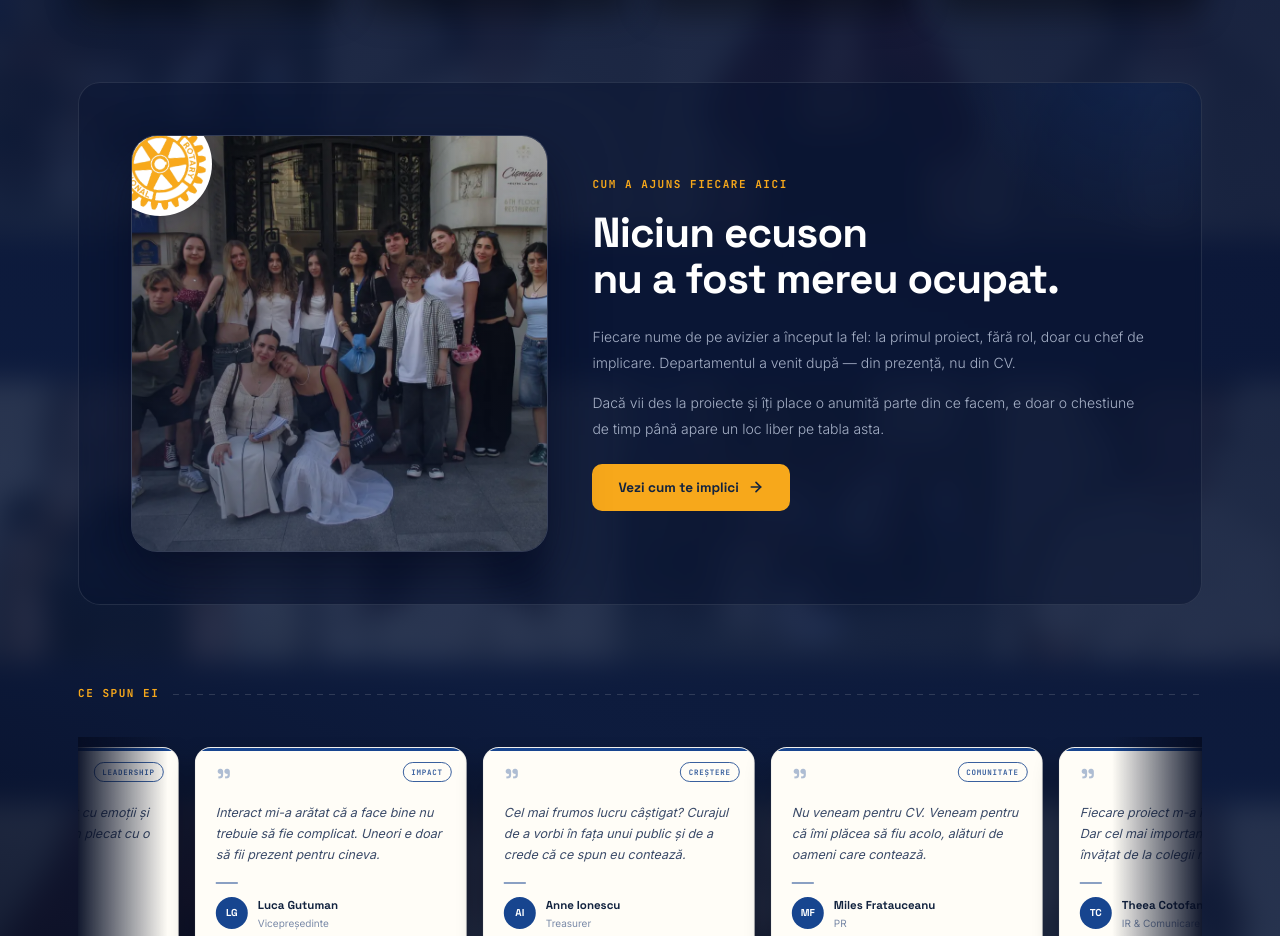
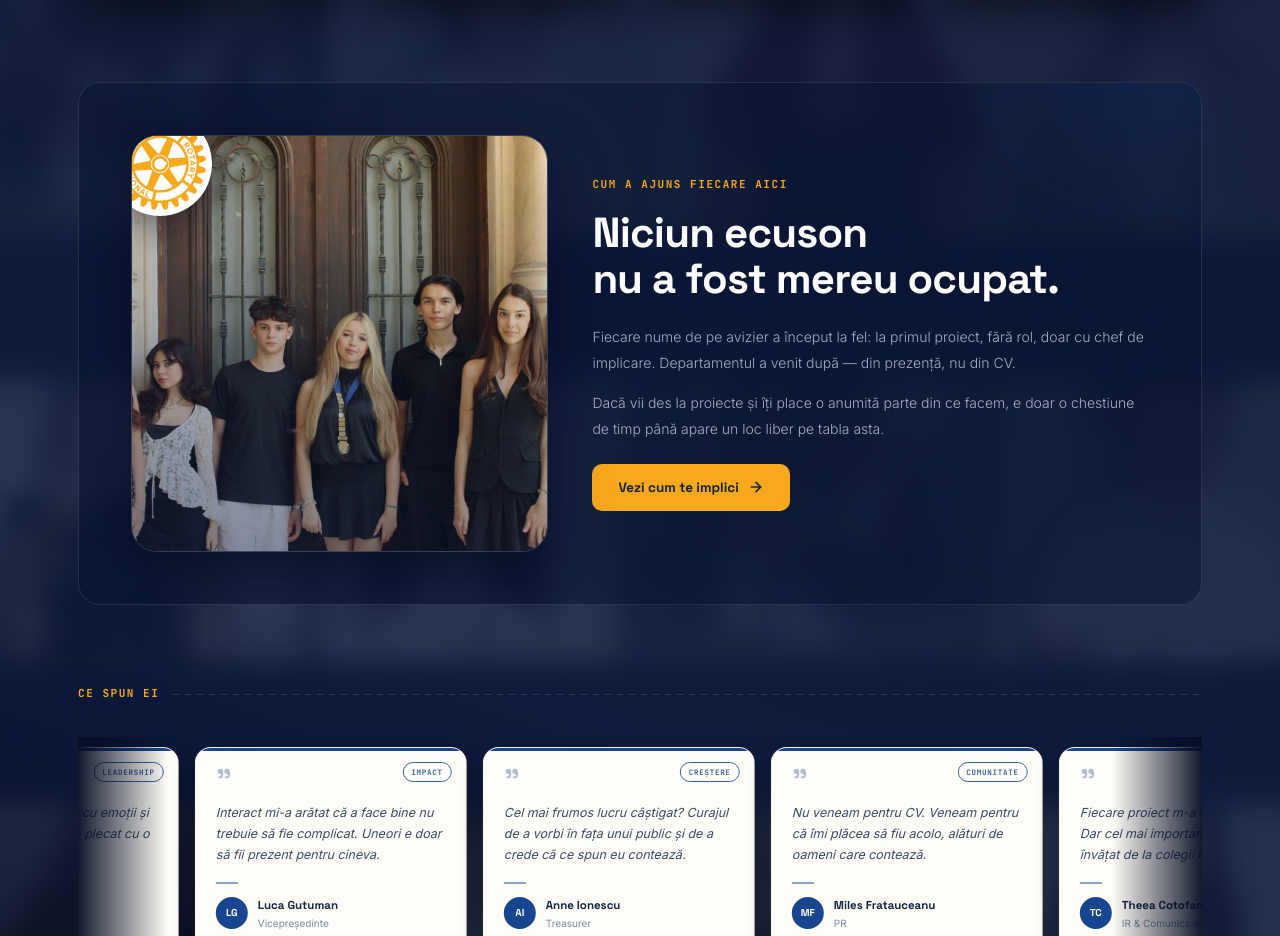
Before and after one commit to razvanbizduna-oss/razvan, a React (Vite) app: page / in a window 1280 px wide. Shown: the part 4003-4939 px from the top of the page. Built offline with nearby package versions, Linux system fonts and the light colour scheme.

Commit message:
Updated ClassroomMindMap.tsx

```diff
--- a/src/components/ClassroomMindMap.tsx
+++ b/src/components/ClassroomMindMap.tsx
@@ -549,7 +549,7 @@ export default function TeamPage() {
           <div className="tm-mission tm-e3" ref={mission.ref as React.RefObject<HTMLDivElement>}>
             <div className="tm-mission-grid">
               <div className="tm-mission-cadran">
-                <img className="photo" src="pozica.webp" alt="Bordul Interact Cismigiu în acțiune" loading="lazy" decoding="async" />
+                <img className="photo" src="board.jpg" alt="Bordul Interact Cismigiu în acțiune" loading="lazy" decoding="async" />
                 <div className="tm-mission-cadran-shade" />
                 <div className="tm-gear-wrap">
                   <img className="tm-gear-spin" src="rotary-wheel.webp" alt="Rotary International" loading="lazy" decoding="async" />
```
